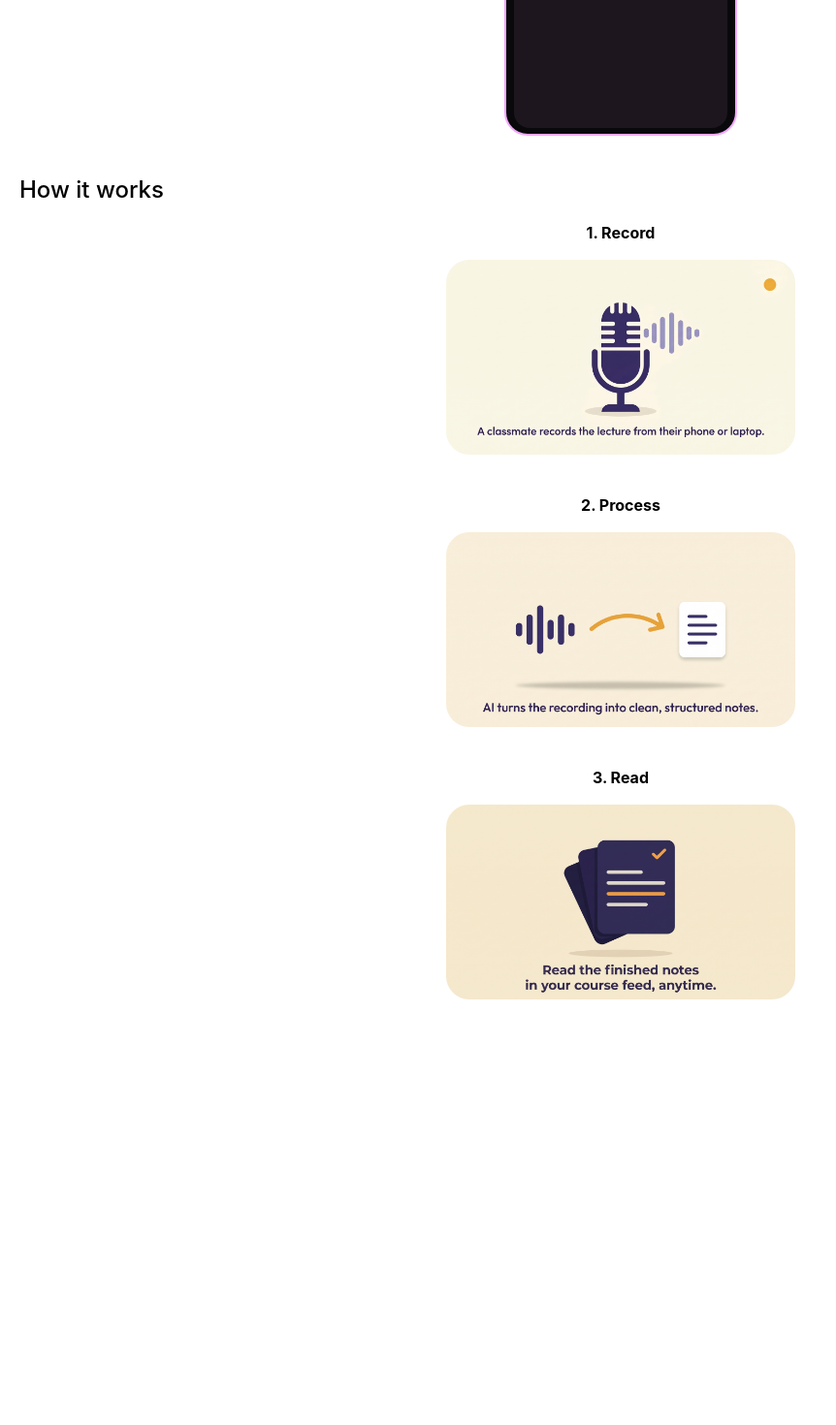
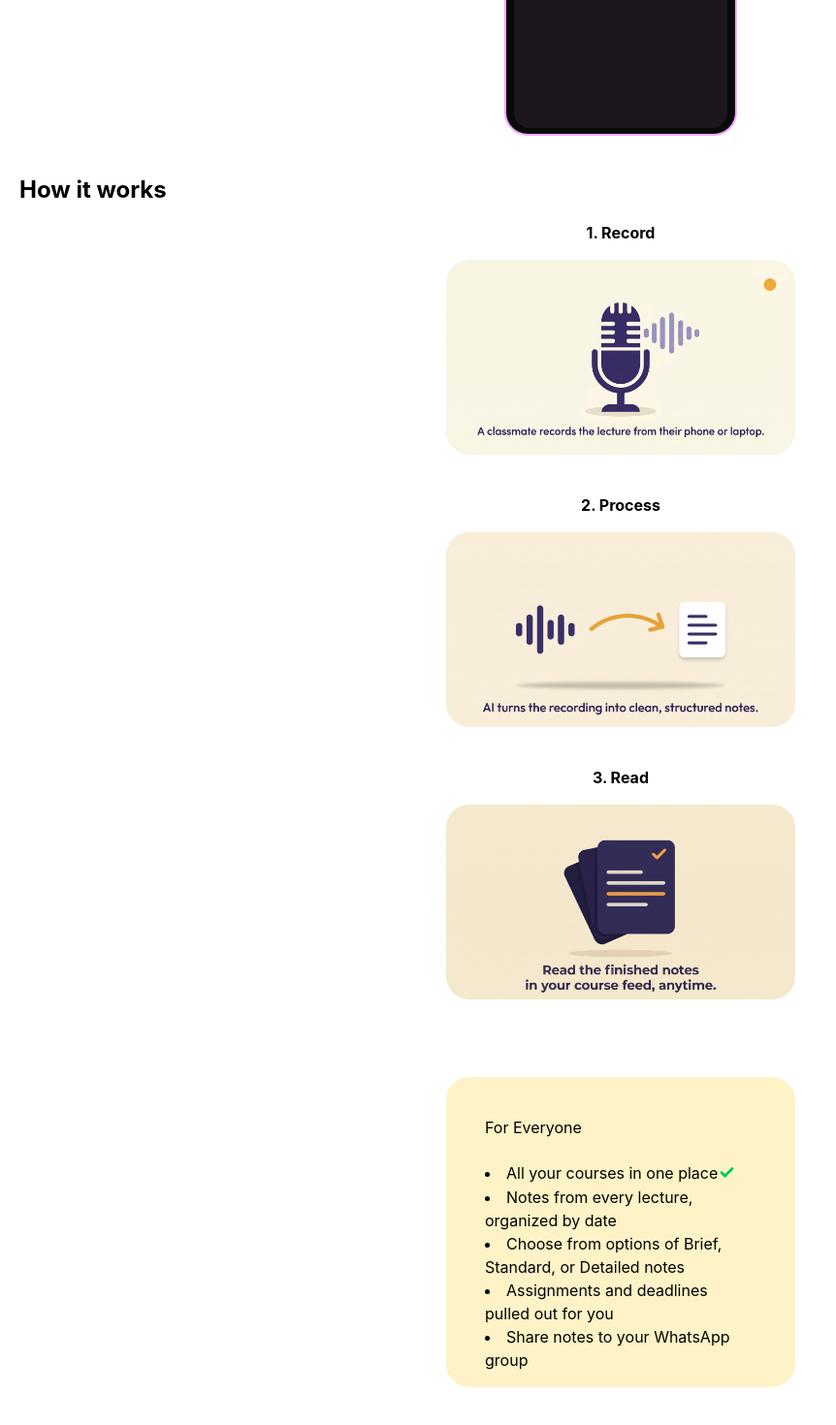
Before and after one commit to obkstudios/app_progress, a React (Vite) app: page / in a window 1280 px wide. Shown: the part 791-2261 px from the top of the page at 97% size, without its empty margins (0-862 px from the left). Before the commit the page ends 1822 px from the top, so only its background shows below. Built offline with nearby package versions, Linux system fonts and the light colour scheme.

Commit message:
Add Role cards

```diff
--- a/src/pages/Landing.jsx
+++ b/src/pages/Landing.jsx
@@ -4,6 +4,7 @@ import { appName } from "../config"
 function Landing() {
   return (
     <>
+      {/* Navbar */}
       <div>
         <nav className="flex justify-between items-center p-5">
           <div className="text-xl text-primary font-bold">{appName}</div>
@@ -11,6 +12,7 @@ function Landing() {
         </nav>
       </div>
 
+      {/* Hero Section */}
       <section className="">
         <h1 className="text-3xl text-center"><br />Missed class?<br />Missed nothing.</h1>
         <p className="text-center text-sm m-5 mx-auto px-6 max-w-100">Lectify turns recorded lectures into clean, structured notes, with assignments, quizzes and exam tips pulled out for you</p>
@@ -29,7 +31,7 @@ function Landing() {
 
       {/* How it works */}
       <section>
-        <h2 className="text-2xl font-medium mt-10 ml-5">How it works</h2>
+        <h2 className="text-2xl font-bold mt-10 ml-5">How it works</h2>
         <div className="flex flex-col justify-center text-center gap-y-6">
           <div>
             <p className="m-4 font-bold">1. Record</p>
@@ -48,6 +50,19 @@ function Landing() {
         </div>
       </section>
 
+      {/* For Students */}
+      <section className="">
+        <div className="w-90 h-80 bg-amber-100 rounded-3xl my-20 mx-auto">
+          <div className="p-10">
+            <div className="mb-5">For Everyone</div>
+            <li>All your courses in one place<span class="text-green-500 font-bold text-xl">&#x2713;</span></li>
+            <li>Notes from every lecture, organized by date</li>
+            <li>Choose from options of Brief, Standard, or Detailed notes</li>
+            <li>Assignments and deadlines pulled out for you</li>
+            <li>Share notes to your WhatsApp group</li>
+          </div>
+        </div>
+      </section>
 
     </>
   )
```
